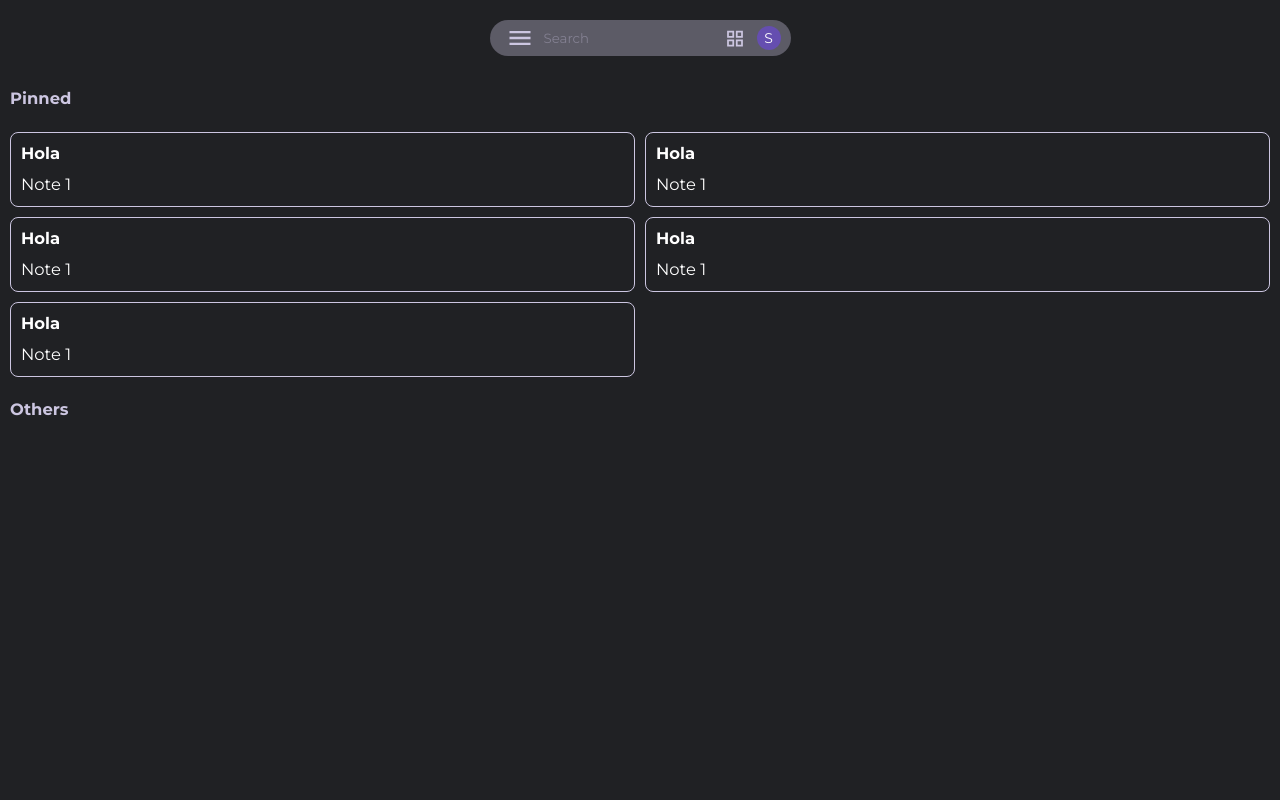
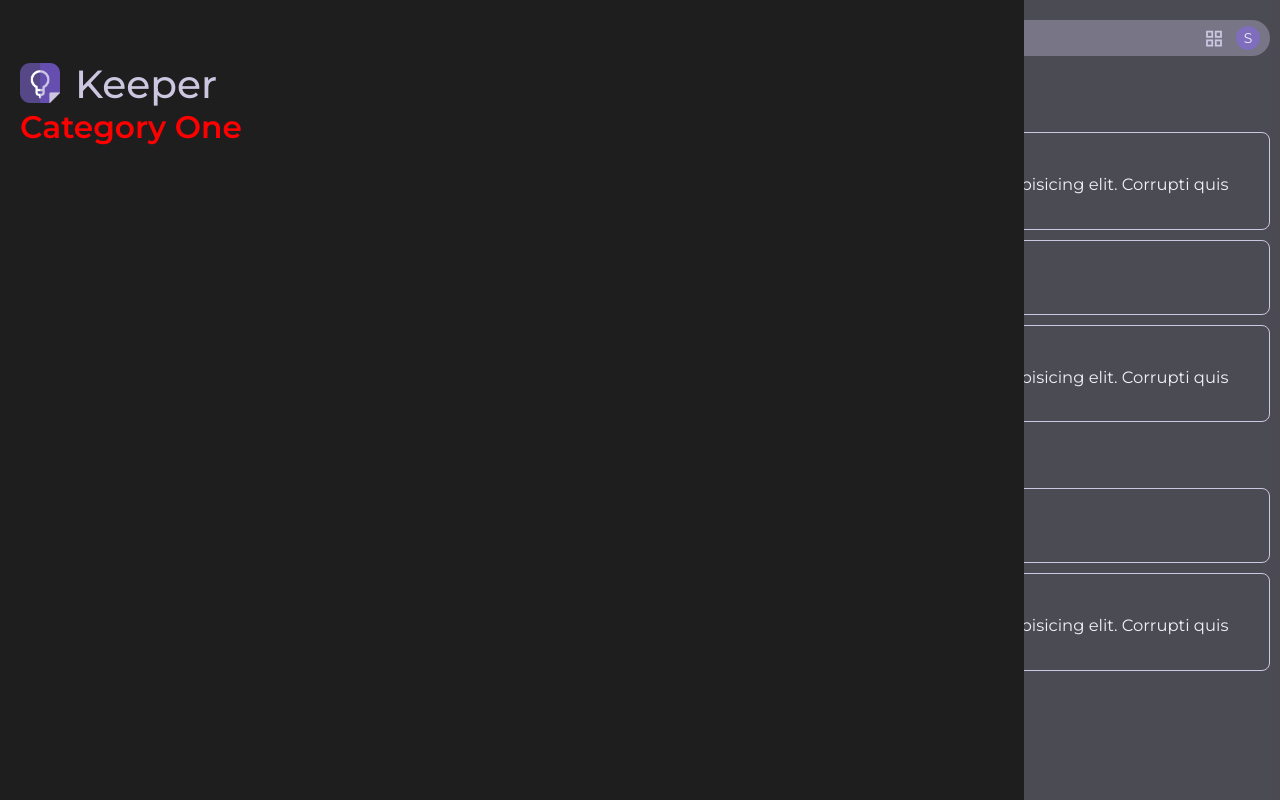
Before and after one commit to ShermanPI/Keeper, a React (Vite) app: page /home in a window 1280 px wide. Built offline with nearby package versions, Linux system fonts and the light colour scheme.

Commit message:
:sparkles: feat: Can see the categories and sideMenu

```diff
--- a/index.html
+++ b/index.html
@@ -7,7 +7,7 @@
     <link rel="preconnect" href="https://fonts.googleapis.com" />
     <link rel="preconnect" href="https://fonts.gstatic.com" crossorigin />
     <link
-      href="https://fonts.googleapis.com/css2?family=Montserrat:wght@300;400;600;700&display=swap"
+      href="https://fonts.googleapis.com/css2?family=Montserrat:wght@300;400;500;600;700&display=swap"
       rel="stylesheet"
     />
     <title>Keeper</title>
--- a/src/assets/styles/pages/home.css
+++ b/src/assets/styles/pages/home.css
@@ -1,6 +1,8 @@
 body {
   background-color: var(--background-color);
   color: #ccc6e1;
+  height: 100vh;
+  overflow: hidden;
 }
 
 .home-container {
@@ -10,3 +12,42 @@ body {
   flex-direction: column;
   padding: 1rem;
 }
+
+.dashboard-container {
+  display: flex;
+  gap: 2rem;
+}
+
+.categories-menu {
+  top: 0;
+  left: 0;
+  position: absolute;
+  width: 100%;
+  height: 100vh;
+  background-color: #ccc6e140;
+}
+
+.categories-section {
+  width: 80%;
+  height: 100vh;
+  background-color: #1e1e1e;
+  padding: 6rem 2rem;
+  display: flex;
+  flex-direction: column;
+}
+
+.logo-text {
+  width: 100%;
+  align-items: center;
+  gap: 1.5rem;
+  display: flex;
+}
+
+.logo-text h1 {
+  font-size: calc(2rem + 1.5vw);
+  font-weight: 500;
+}
+
+.logotext-image-container {
+  width: 4rem;
+}
--- /dev/null
+++ b/src/components/Category/MenuCategory.jsx
@@ -0,0 +1,9 @@
+import './assets/style/category.css'
+
+export default function MenuCategory ({ icon, children }) {
+  return (
+    <div className='menu-category'>
+      <h2>{children}</h2>
+    </div>
+  )
+}
--- /dev/null
+++ b/src/components/Category/assets/style/category.css
@@ -0,0 +1,5 @@
+.menu-category h2 {
+  font-weight: 600;
+  color: red;
+  font-size: calc(1.2rem + 1.5vw);
+}
--- a/src/components/Header/assets/styles/header.css
+++ b/src/components/Header/assets/styles/header.css
@@ -6,6 +6,7 @@
   padding: 0.6rem 1rem 0.6rem 1.6rem;
   margin-inline: auto;
   margin-block: 1rem;
+  width: 100%;
   border-radius: 28px;
   gap: 1rem;
 }
@@ -31,6 +32,10 @@
   background-color: var(--primary-color);
 }
 
+.form-filter-container {
+  width: 100%;
+}
+
 .form-filter-container input {
   border: none;
   background: none;
--- a/src/components/Note/assets/style/note.css
+++ b/src/components/Note/assets/style/note.css
@@ -6,4 +6,5 @@
   display: flex;
   flex-direction: column;
   gap: 1rem;
+  margin-bottom: 1rem;
 }
--- a/src/components/NotesSection/assets/style/noteSection.css
+++ b/src/components/NotesSection/assets/style/noteSection.css
@@ -1,7 +1,11 @@
+/* mansory layout */
 .notes-container {
-  display: grid;
-  grid-template-columns: repeat(2, 1fr);
-  gap: 1rem;
+  columns: 2;
+  gap: 2rem;
+}
+
+.notes-container > div {
+  break-inside: avoid;
 }
 
 .section-title {
--- a/src/routes/Home.jsx
+++ b/src/routes/Home.jsx
@@ -2,21 +2,47 @@ import '../assets/styles/pages/home.css'
 import Header from '../components/Header/Header'
 import NotesSection from '../components/NotesSection/NotesSection'
 import Note from '../components/Note/Note'
+import MenuCategory from '../components/Category/MenuCategory'
 
 export default function Home () {
   return (
     <div className='home-container'>
       <Header />
       <section className='dashboard-container'>
-        <NotesSection title='Pinned'>
-          <Note title='Hola'>Note 1</Note>
-          <Note title='Hola'>Note 1</Note>
-          <Note title='Hola'>Note 1</Note>
-          <Note title='Hola'>Note 1</Note>
-          <Note title='Hola'>Note 1</Note>
 
-        </NotesSection>
-        <NotesSection title='Others' />
+        <section className='categories-menu'>
+          <section className='categories-section'>
+
+            <div className='logo-text'>
+              <div className='logotext-image-container'>
+                <img src='src/assets/images/logo.png' alt='' />
+              </div>
+              <h1>Keeper</h1>
+            </div>
+
+            <MenuCategory>
+              Category One
+            </MenuCategory>
+
+          </section>
+        </section>
+
+        <section className='all-notes-container'>
+          <NotesSection title='Pinned'>
+            <Note title='Hola'>Note 1</Note>
+            <Note title='Hola'>Lorem ipsum dolor sit amet consectetur adipisicing elit. Corrupti quis quo rem omnis esse non explicabo ratione fugiat debitis unde? Placeat pariatur animi facilis fugiat sed, nesciunt vitae accusamus tempora.</Note>
+            <Note title='Hola'>Lorem ipsum dolor sit amet consectetur adipisicing elit. Corrupti quis quo </Note>
+            <Note title='Hola'>Note 1</Note>
+            <Note title='Hola'>Lorem ipsum dolor sit amet consectetur adipisicing elit. Corrupti quis quo </Note>
+          </NotesSection>
+          <NotesSection title='Others'>
+            <Note title='Hola'>Note 1</Note>
+            <Note title='Hola'>s quo rem omnis esse non explicabo ratione fugiat debitis unde? Placeat pariatur animi facilis fugiat sed, nesciunt vitae accusamus tempora.</Note>
+            <Note title='Hola'>Lorem ipsum dolor sit amet consectetur adipisicing elit. Corrupti quis quo </Note>
+            <Note title='Hola'>Note 1</Note>
+            <Note title='Hola'>Lorem ipsum dolor sit amet consectetur adipisicing elit. Corrupti quis quo </Note>
+          </NotesSection>
+        </section>
       </section>
     </div>
   )
```
